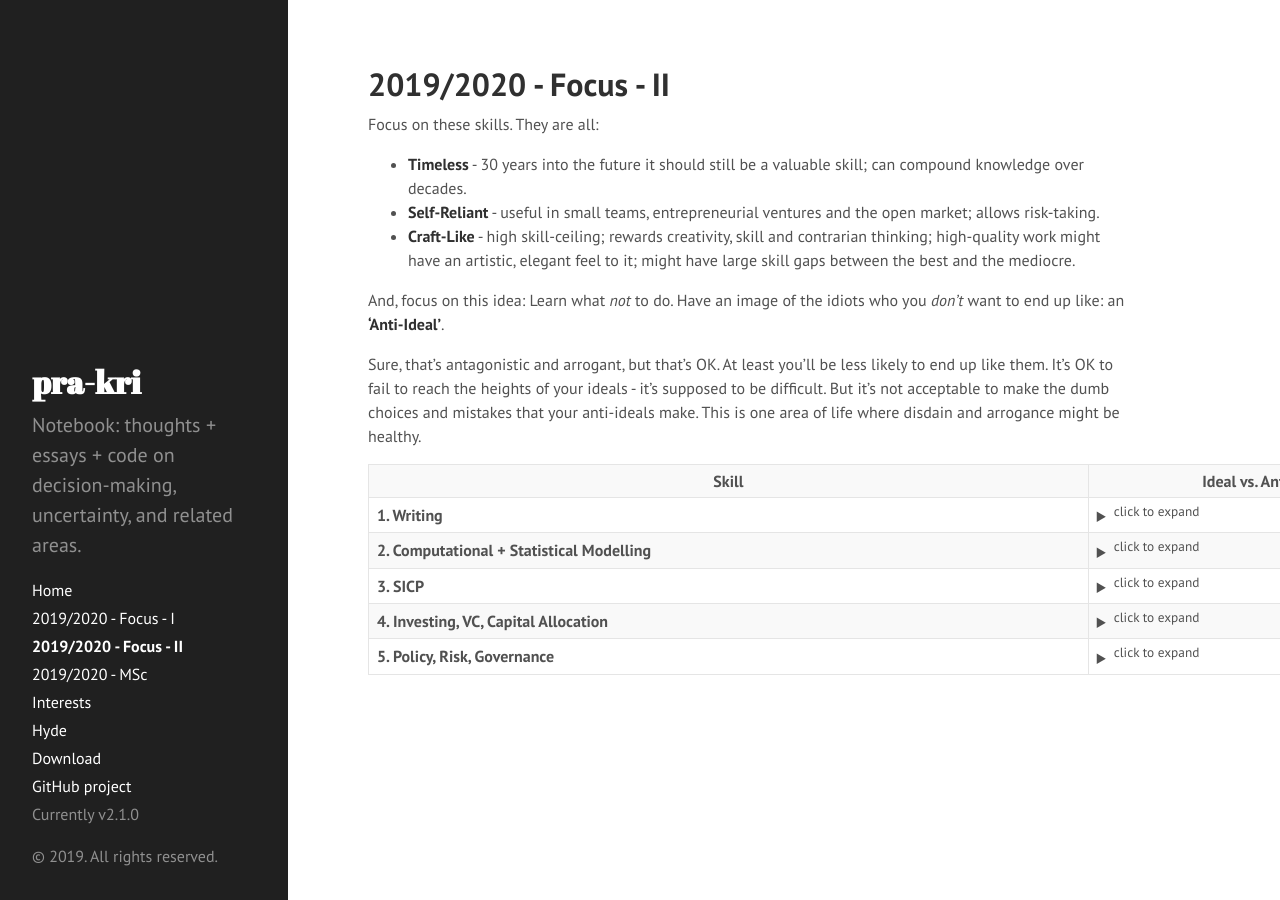
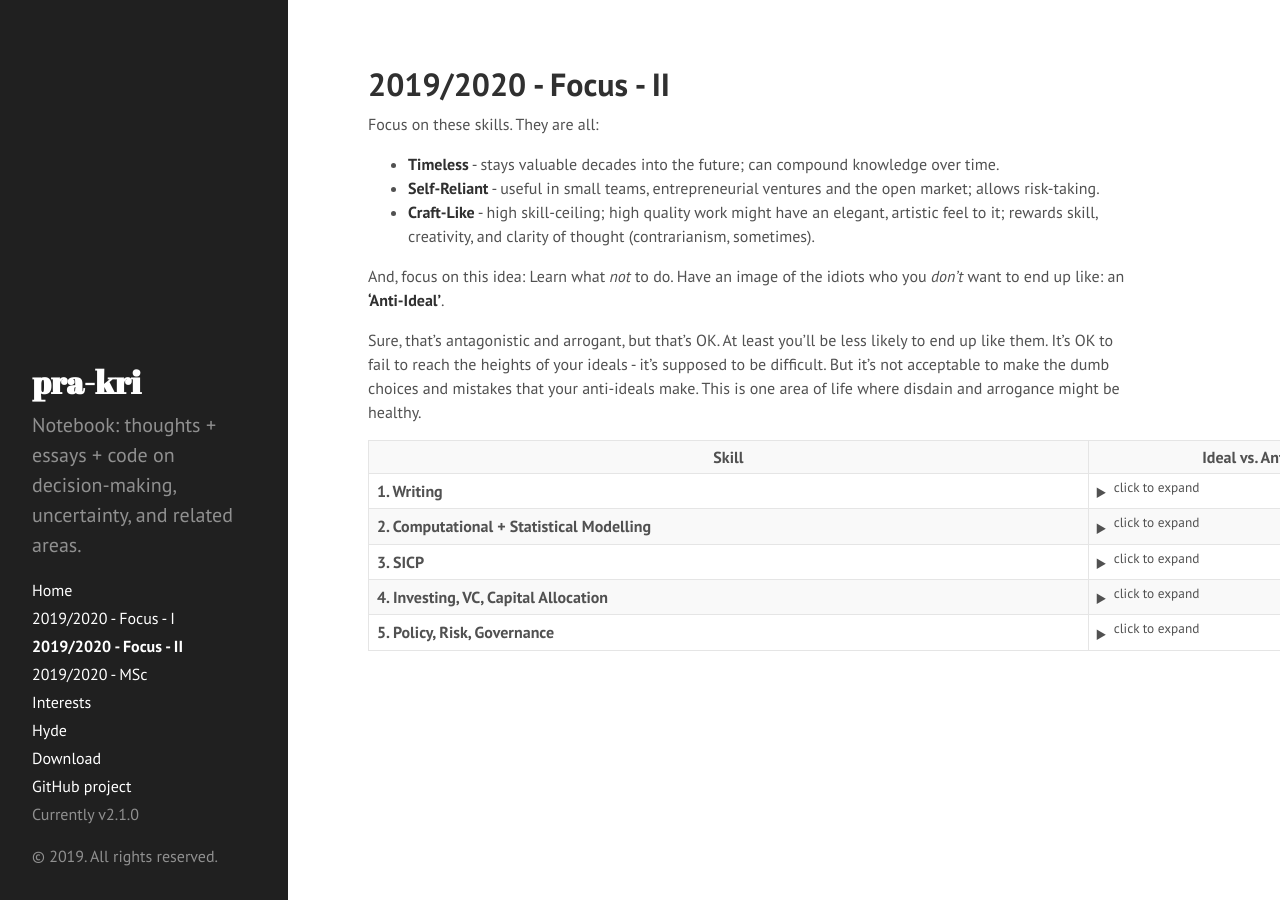
Before and after one commit to pra-kri/pra-kri.github.io, a Jekyll site: the page built from 2019to2020_focus_part2.md, in a window 1280 px wide. Built offline with Jekyll 4.4.1, drawn with Linux system fonts in a browser that asks for light colours; Markdown is read by kramdown in place of the engine named in the settings.

Commit message:
Update 2019to2020_focus_part2.md

```diff
--- a/2019to2020_focus_part2.md
+++ b/2019to2020_focus_part2.md
@@ -4,9 +4,9 @@ title: 2019/2020 - Focus - II
 ---
 
 Focus on these skills. They are all:
-* **Timeless** - 30 years into the future it should still be a valuable skill; can compound knowledge over decades.
+* **Timeless** - stays valuable decades into the future; can compound knowledge over time.
 * **Self-Reliant** - useful in small teams, entrepreneurial ventures and the open market; allows risk-taking.
-* **Craft-Like** - high skill-ceiling; rewards creativity, skill and contrarian thinking; high-quality work might have an artistic, elegant feel to it; might have large skill gaps between the best and the mediocre.
+* **Craft-Like** - high skill-ceiling; high quality work might have an elegant, artistic feel to it; rewards skill, creativity, and clarity of thought (contrarianism, sometimes).
 
 And, focus on this idea: Learn what *not* to do. Have an image of the idiots who you *don't* want to end up like: an **'Anti-Ideal'**.
 
```
